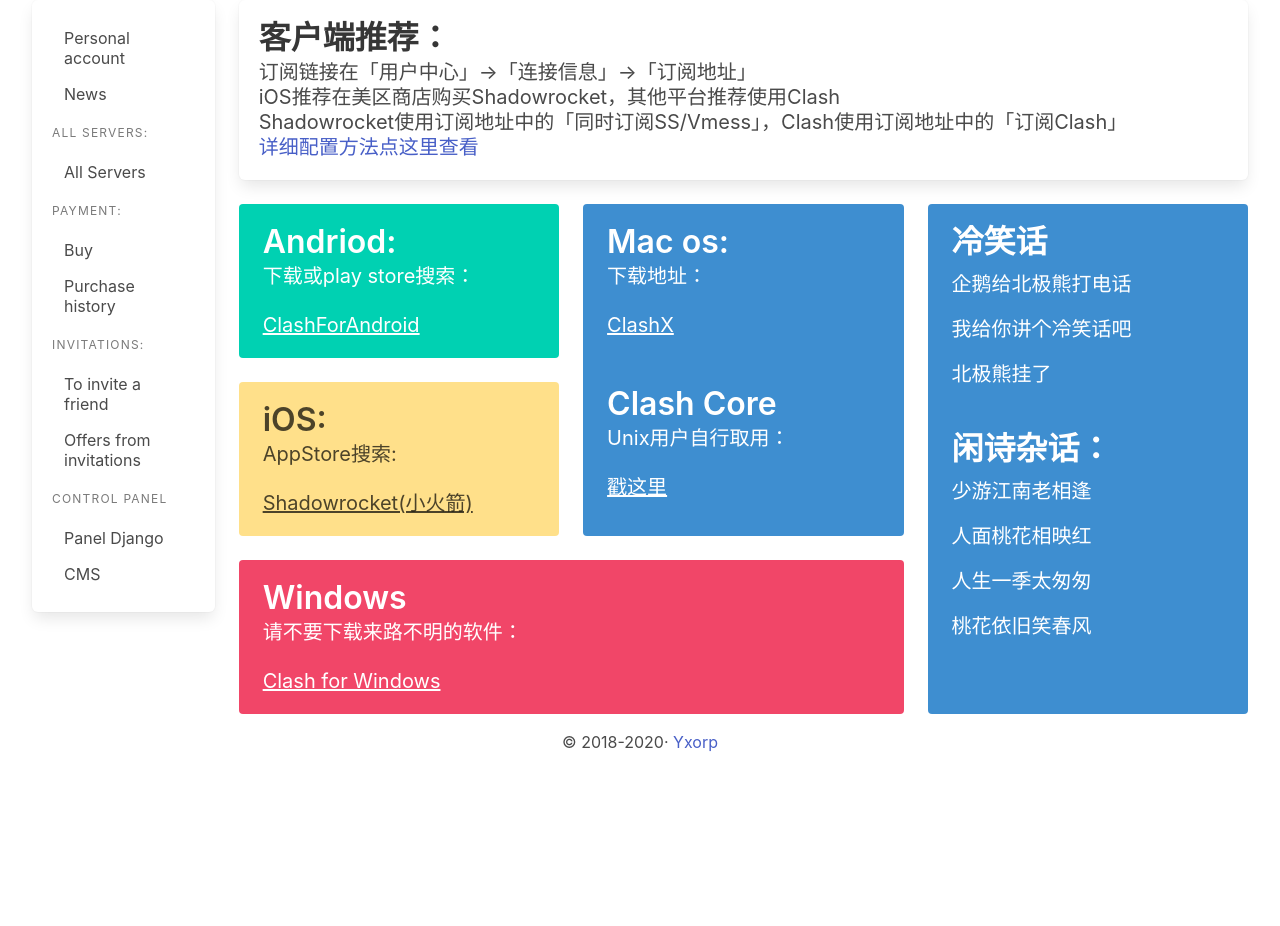
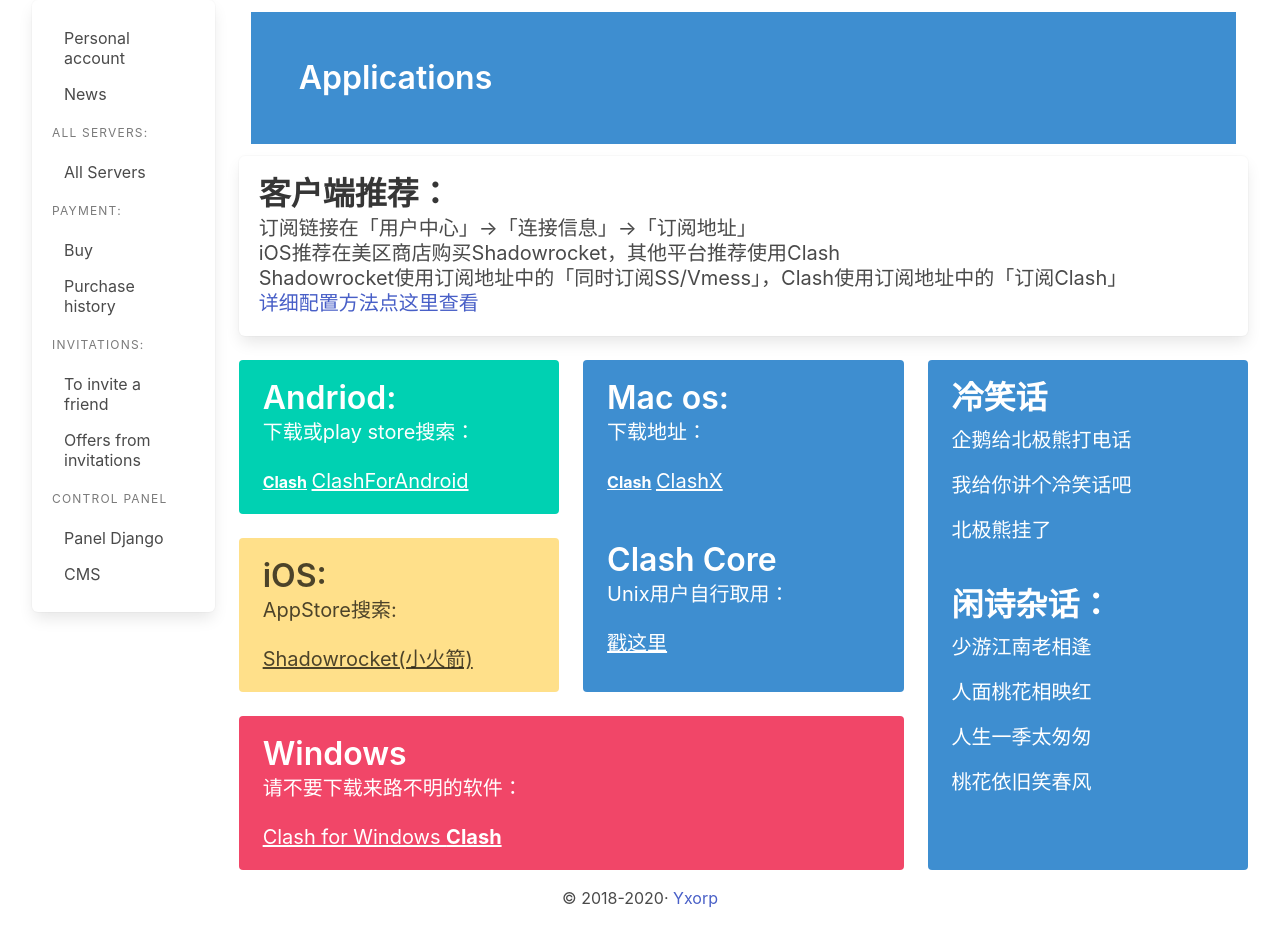
Before and after one commit to euati/yxorp, a Django app: page /client/ in a window 1280 px wide. Shown: the part 56-982 px from the top of the page. Before the commit the page ends 807 px from the top, so only its background shows below. Run offline with Django 3.2, Linux system fonts and the light colour scheme; the visitor is signed in with stand-in values (Sample User, id 1); parts of the project's set-up code (start-up, migrations or seed data) failed here and were passed over; some libraries are stand-ins or nearby versions.

Commit message:
download

```diff
--- a/templates/sspanel/client.html
+++ b/templates/sspanel/client.html
@@ -1,4 +1,15 @@
 {% extends 'base.html' %} {% block main %} {% load static %}
+<div class="column is-12">
+    <section class="hero is-info is-smaill">
+        <div class="hero-body">
+            <div class="container">
+                <h1 class="title">
+                    Applications
+                </h1>
+            </div>
+        </div>
+    </section>
+</div>
 <div class="box">
     <div class="container">
         <h1 class="title">
@@ -19,6 +30,7 @@
                 <article class="tile is-child notification is-primary">
                     <p class="title">Andriod:</p>
                     <p class="subtitle">下载或play store搜索：</p>
+                    <a class="download_link" href="/static/media/clients/clash.apk">Clash</a>
                     <a class="subtitle" href="https://github.com/Kr328/ClashForAndroid/releases" target="_blank">ClashForAndroid</a>
                 </article>
                 <article class="tile is-child notification is-warning">
@@ -31,6 +43,7 @@
                 <article class="tile is-child notification is-info">
                     <p class="title">Mac os:</p>
                     <p class="subtitle">下载地址：</p>
+                    <a class="download_link" href="/static/media/clients/clashX.dmg">Clash</a>
                     <a class="subtitle" href="https://github.com/yichengchen/clashX/releases" target="_blank">ClashX</a>
                     <br>
                     <br>
@@ -48,6 +61,7 @@
                 <div class="content">
                     <p class="subtitle">
                         <a href="https://github.com/Fndroid/clash_for_windows_pkg/releases">Clash for Windows </a>
+                        <a class="download_link" href="/static/media/clients/clash.exe">Clash</a>
                     </p>
                 </div>
             </article>
```
Also changed, not shown: 3 other files.
